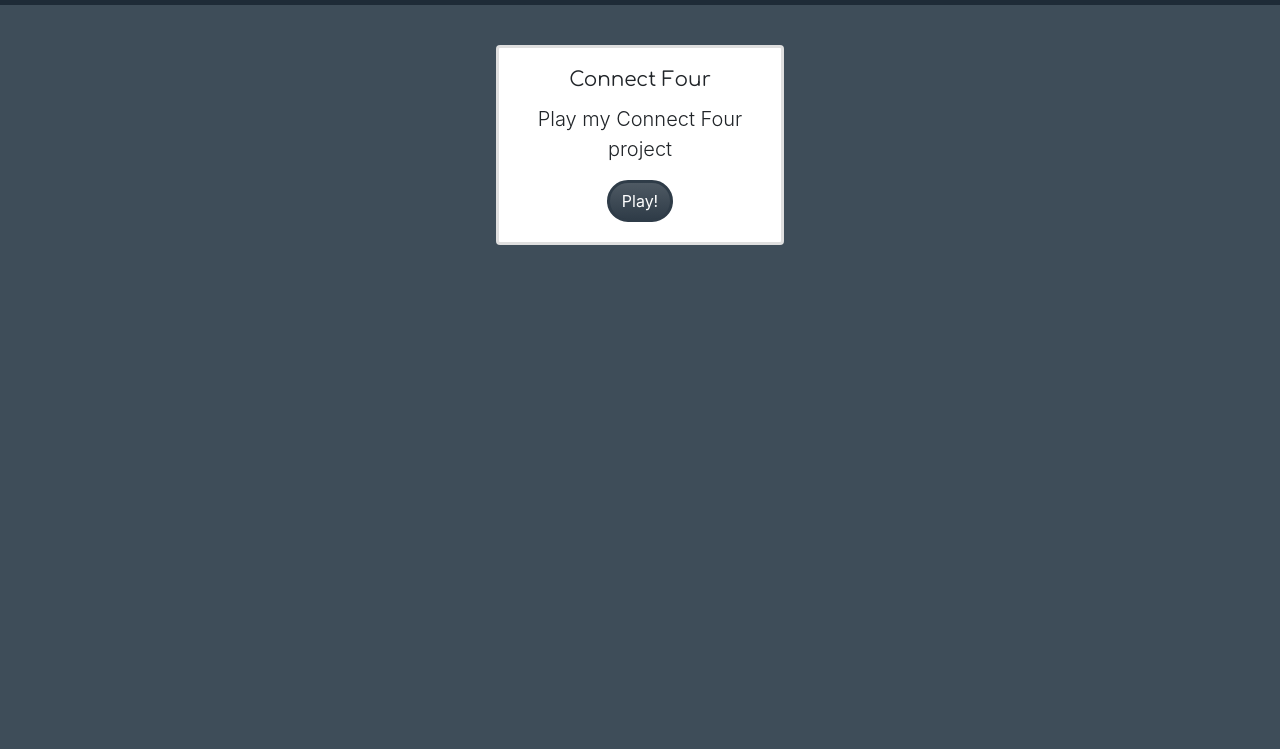
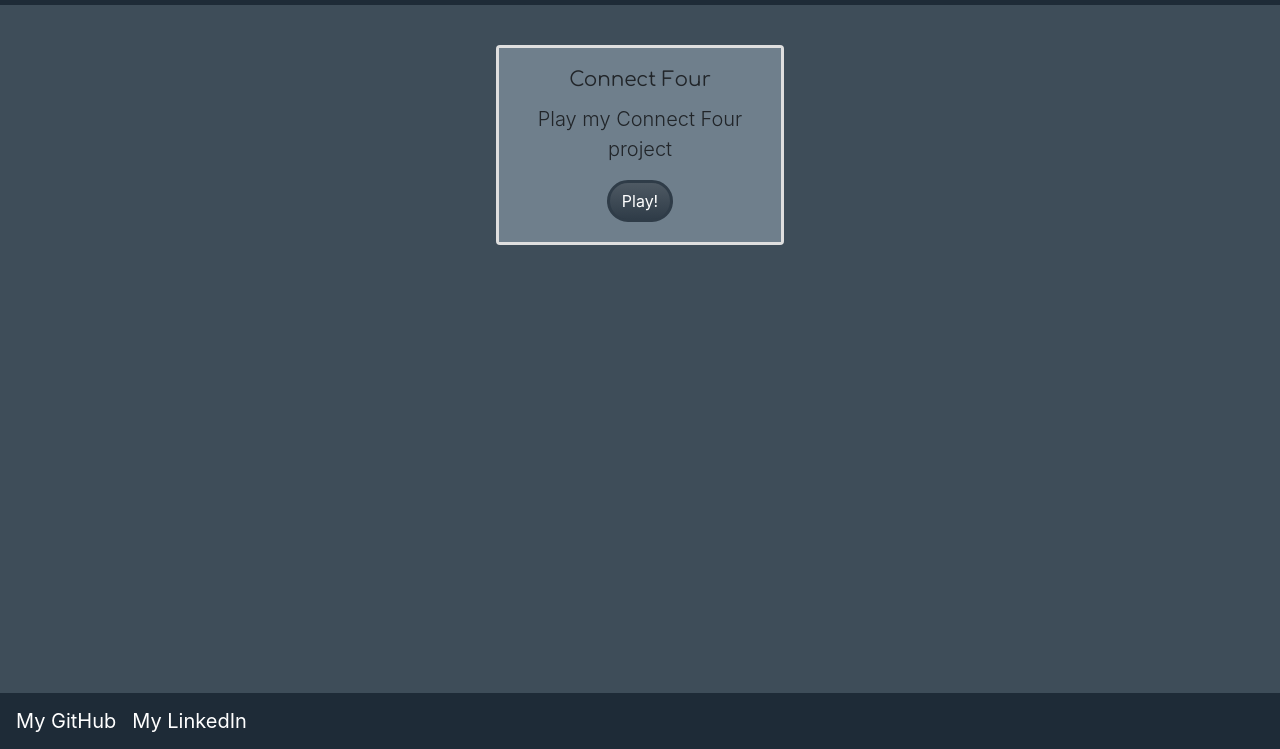
Before and after one commit to mnhousel1992/MichaelHousel, a plain HTML site: page index.html in a window 1280 px wide. Shown: the part 51-800 px from the top of the page. Drawn offline with Linux system fonts and the light colour scheme.

Commit message:
add contact nav-bar

```diff
--- a/index.html
+++ b/index.html
@@ -49,13 +49,22 @@
         <div class="container pt-5">
 			<div class="row">
             	<div class="card mx-auto" style="width: 18rem;">
-                	<div class="card-body lead text-center col-4">
+                	<div class="card-body lead text-center col-4 bg-secondary">
                   	<h5 class="card-title">Connect Four</h5>
                   	<p class="card-text">Play my Connect Four project</p>
                   	<a href="https://mnhousel1992.github.io/Connect4" class="btn btn-primary">Play!</a>
                 	</div>
 			  	</div>
 			</div>
-        </div>
+		</div>
+
+		<nav class="navbar navbar-expand-lg navbar-dark bg-dark fixed-bottom">
+			<a
+				class="navbar-brand"
+				href="https://github.com/mnhousel1992"
+				>My GitHub</a
+			>
+			<a class="navbar-brand"href="https://www.linkedin.com/in/michael-housel">My LinkedIn</a>
+        </nav>
 	</body>
 </html>
```
